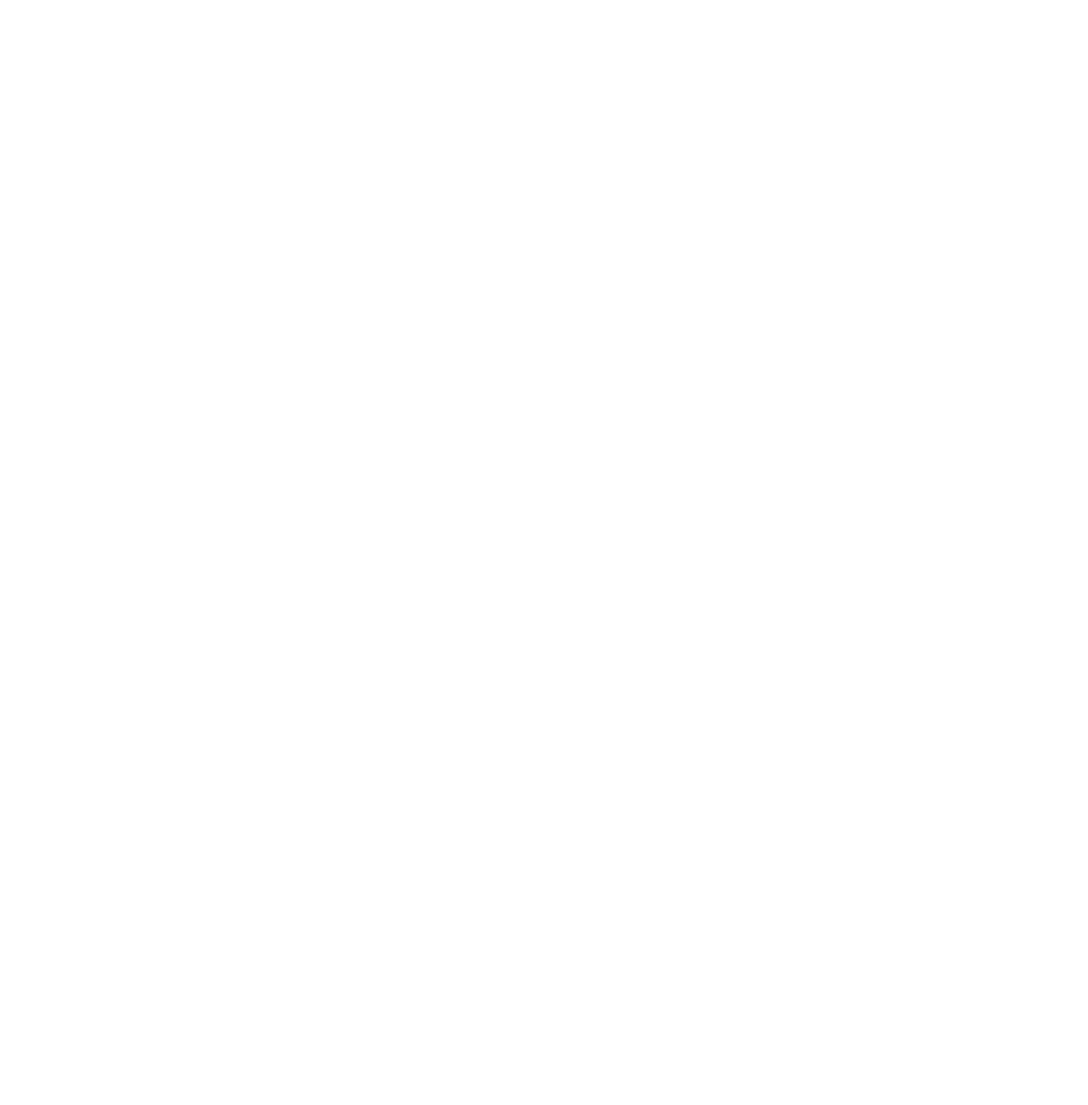
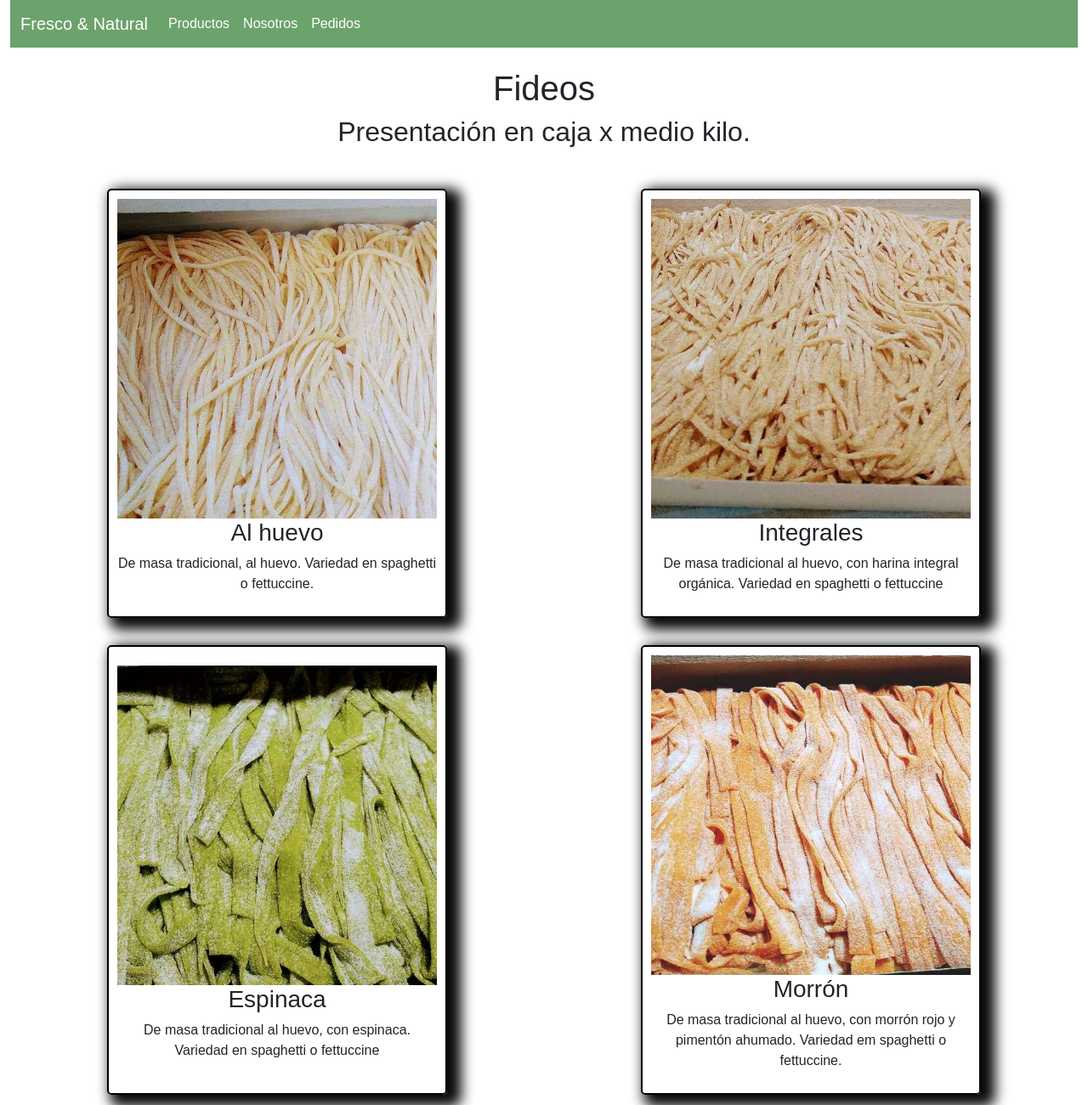
Before and after one commit to FabrizioMarina/ProyectoFinal, a plain HTML site: page pages/fideos.html in a window 1280 px wide. Shown: the top 1300 px of the page at 85% size. Before the commit the page ends 800 px from the top, so only its background shows below. Drawn offline with nearby package versions, Linux system fonts and the light colour scheme.

Commit message:
Se terminan las paginas de productos. falta sass, footer e index

```diff
--- a/pages/fideos.html
+++ b/pages/fideos.html
@@ -0,0 +1,73 @@
+<!DOCTYPE html>
+<html lang="en">
+<head>
+    <meta charset="UTF-8">
+    <meta http-equiv="X-UA-Compatible" content="IE=edge">
+    <meta name="viewport" content="width=device-width, initial-scale=1.0">
+    <link href="https://cdn.jsdelivr.net/npm/bootstrap@5.3.0-alpha1/dist/css/bootstrap.min.css" rel="stylesheet" integrity="sha384-GLhlTQ8iRABdZLl6O3oVMWSktQOp6b7In1Zl3/Jr59b6EGGoI1aFkw7cmDA6j6gD" crossorigin="anonymous">
+    <link rel="stylesheet" href="../assets/style.css">
+    <meta name="description" content="Pastas, Pastas Frescas, Fresco, Natural, Casero, Pastas Caseras, Fideos, Ravioles, Sorrentinos">
+    <meta name="keywords" content="HTML, SCSS, CSS, IMG, JPG">
+    <meta name="description" content="Fresco & Natural nació como un proyecto familiar, de gente que ama cocinar.
+    Todos disfrutamos de compartir un momento ameno y una comida, con familiares y amigos.">
+    <link rel="shortcut icon" href="../assets/img/logo.png" type="image/x-icon">
+
+    <title>Fideos</title>
+</head>
+<body class="container-fluid">
+    <nav class="navbar navbar-expand-lg bg-body-tertiary">
+        <div class="container-fluid">
+          <a class="navbar-brand" href="../index.html">Fresco & Natural</a>
+          <button class="navbar-toggler" type="button" data-bs-toggle="collapse" data-bs-target="#navbarNav" aria-controls="navbarNav" aria-expanded="false" aria-label="Toggle navigation">
+            <span class="navbar-toggler-icon"></span>
+          </button>
+          <div class="collapse navbar-collapse" id="navbarNav">
+            <ul class="navbar-nav">
+              <li class="nav-item">
+                <a class="nav-link" href="./productos.html">Productos</a>
+              </li>
+              <li class="nav-item">
+                <a class="nav-link" href="#">Nosotros</a>
+              </li>
+              <li class="nav-item">
+                <a class="nav-link">Pedidos</a>
+              </li>
+            </ul>
+          </div>
+        </div>
+      </nav>
+      <div class="titulo row align-items-center m-4 text-center justify-content-center">
+        <h1 class="col-12 align-items-center">Fideos</h1>
+        <h2 class="col-12 align-items-center">Presentación en caja x medio kilo.</h2>
+    </div>
+
+      <div class="tarjetas d-flex flex-wrap justify-content-around">
+        <div class="tarjeta-raviol m-3 d-flex flex-column align-items-center col-6 col-md-6">
+            <img class="img-fluid" src="../assets/img/fideos al huevo.jpg" alt="Fideos al huevo">
+            <h3 class="text-center">Al huevo</h3>
+            <p class="text-center">De masa tradicional, al huevo. Variedad en spaghetti o fettuccine.</p>
+
+        </div>
+        <div class="tarjeta-raviol m-3 d-flex flex-column align-items-center col-6">
+            <img class="img-fluid" src="../assets/img/fideos integrales.jpg" alt="Fideos integrales">
+            <h3 class="text-center">Integrales</h3>
+            <p class="text-center">De masa tradicional al huevo, con harina integral orgánica. Variedad en spaghetti o fettuccine</p>
+
+        </div>
+        <div class="tarjeta-raviol m-3 d-flex flex-column align-items-center col-6">
+            <img class="img-fluid" src="../assets/img/fideos espinaca.jpg" alt="Fideos de espinaca.">
+            <h3 class="text-center">Espinaca</h3>
+            <p class="text-center">De masa tradicional al huevo, con espinaca. Variedad en spaghetti o fettuccine</p>
+
+        </div>
+        <div class="tarjeta-raviol m-3 d-flex flex-column align-items-center col-6" >
+            <img class="img-fluid" src="../assets/img/fideos morron.jpg" alt="Fideos de morron.">
+            <h3 class="text-center">Morrón</h3>
+            <p class="text-center">De masa tradicional al huevo, con morrón rojo y pimentón ahumado. Variedad em spaghetti o fettuccine.</p>
+
+        </div>
+
+
+    <script src="https://cdn.jsdelivr.net/npm/bootstrap@5.3.0-alpha1/dist/js/bootstrap.bundle.min.js" integrity="sha384-w76AqPfDkMBDXo30jS1Sgez6pr3x5MlQ1ZAGC+nuZB+EYdgRZgiwxhTBTkF7CXvN" crossorigin="anonymous"></script>
+</body>
+</html>
```
Also changed, not shown: pages/productos.html (+1 -1 lines).
